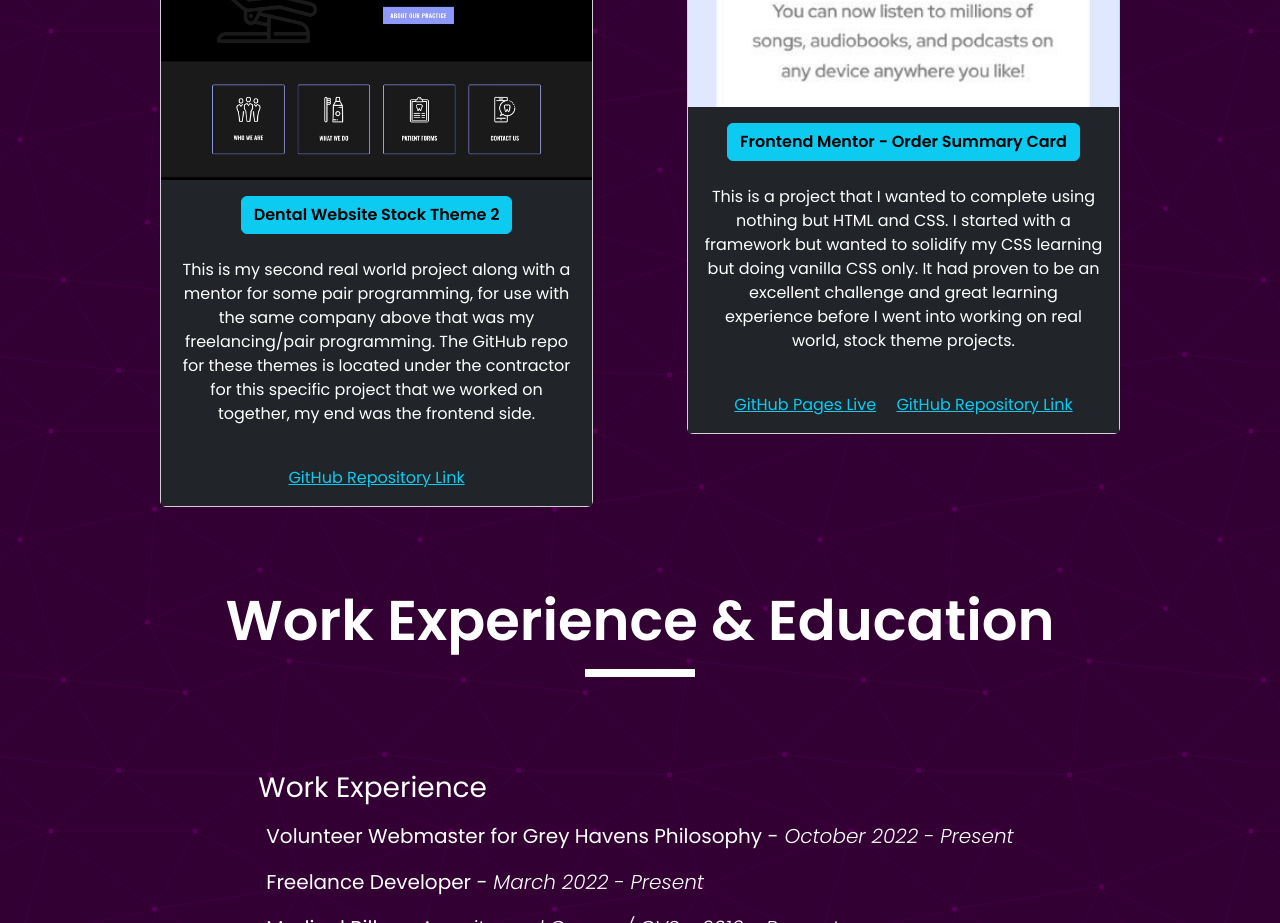
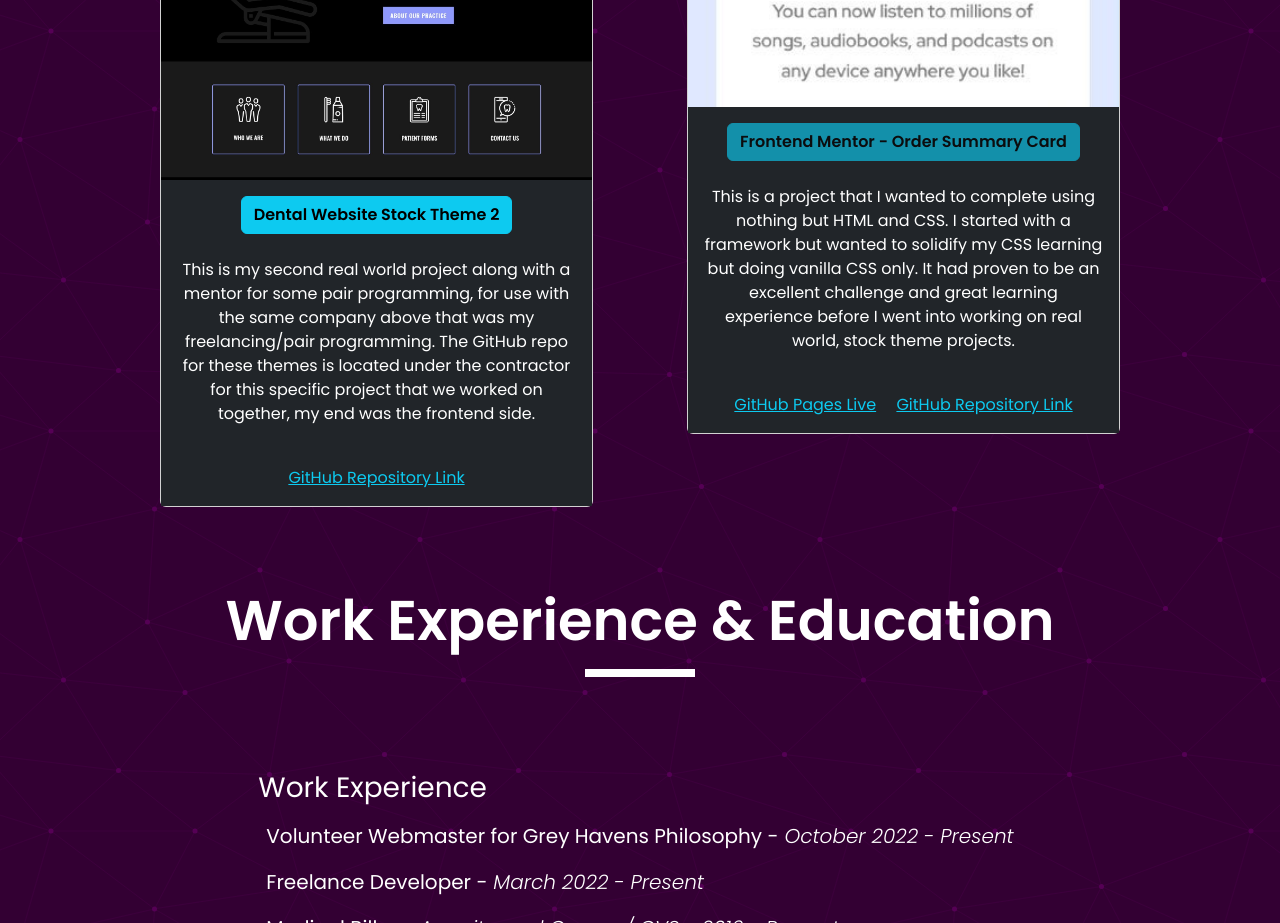
Before and after one commit to CraftyBecky/Portfolio, a website: page index.html in a window 1280 px wide. Shown: the part 3760-4683 px from the top of the page. Drawn offline with nearby package versions, Linux system fonts and the light colour scheme.

Commit message:
Disabled button temporarily

```diff
--- a/index.html
+++ b/index.html
@@ -207,7 +207,7 @@
                             <img src="./images/summary-mobile-small.jpg" class="card-img-top" alt="A smiling cartoon girl holding an mp3 player dancing with an order summary">
                             <div class="card-body bg-dark">
                                 <!-- Button trigger modal -->
-                                <button type="button" class="btn btn-info fw-semibold" data-bs-toggle="modal" data-bs-target="#exampleModal">
+                                <button type="button" class="btn btn-info fw-semibold" data-bs-toggle="modal" data-bs-target="#exampleModal" disabled>
                                     Frontend Mentor - Order Summary Card
                                 </button>
                             <!-- Modal -->
```
